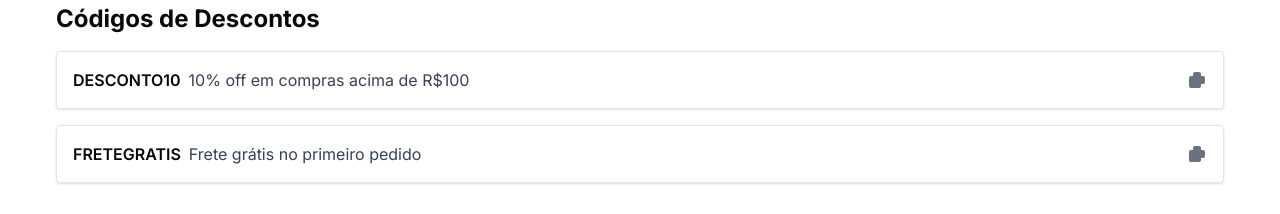
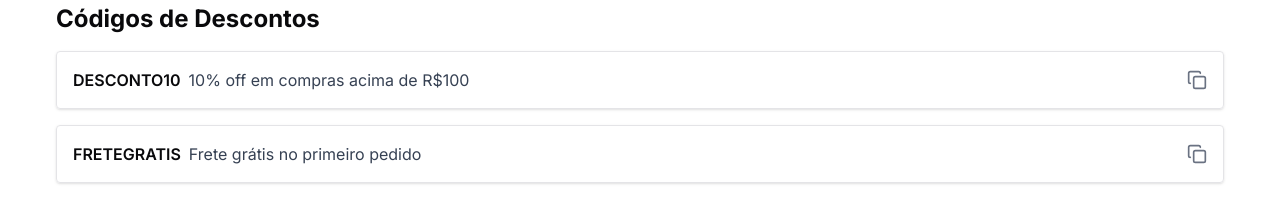
Before and after one commit to IamThiago-IT/me, a Next.js app: page /sponsors in a window 1280 px wide. Shown: the part 681-895 px from the top of the page. Built offline with nearby package versions, Linux system fonts and the light colour scheme.

Commit message:
feat: replace SVG icon with Lucide icon for copy functionality in discount codes

```diff
--- a/src/app/sponsors/page.tsx
+++ b/src/app/sponsors/page.tsx
@@ -1,6 +1,7 @@
 "use client";
 import { MetadataSetter } from "@/components/MetadataSetter";
 import React from "react";
+import { Copy } from "lucide-react";
 
 const sponsors = [
   { id: 1, name: "Empresa X", description: "Líder em soluções tecnológicas para empresas de todos os portes.", logo: "/public/globe.svg", tag: "Tecnologia", link: "https://empresax.com" },
@@ -64,14 +65,7 @@ export default function Sponsors() {
                   <span className="text-gray-700 ml-2">{code.description}</span>
                 </div>
                 <span onClick={() => copyCode(code.code)} className="cursor-pointer">
-                  <svg
-                    xmlns="http://www.w3.org/2000/svg"
-                    className="h-5 w-5 text-gray-500 hover:text-gray-700"
-                    viewBox="0 0 20 20"
-                    fill="currentColor"
-                  >
-                    <path d="M8 2a2 2 0 00-2 2v2H4a2 2 0 00-2 2v8a2 2 0 002 2h8a2 2 0 002-2v-2h2a2 2 0 002-2V8a2 2 0 00-2-2h-2V4a2 2 0 00-2-2H8z" />
-                  </svg>
+                  <Copy className="h-5 w-5 text-gray-500 hover:text-gray-700" />
                 </span>
               </div>
             </li>
```
